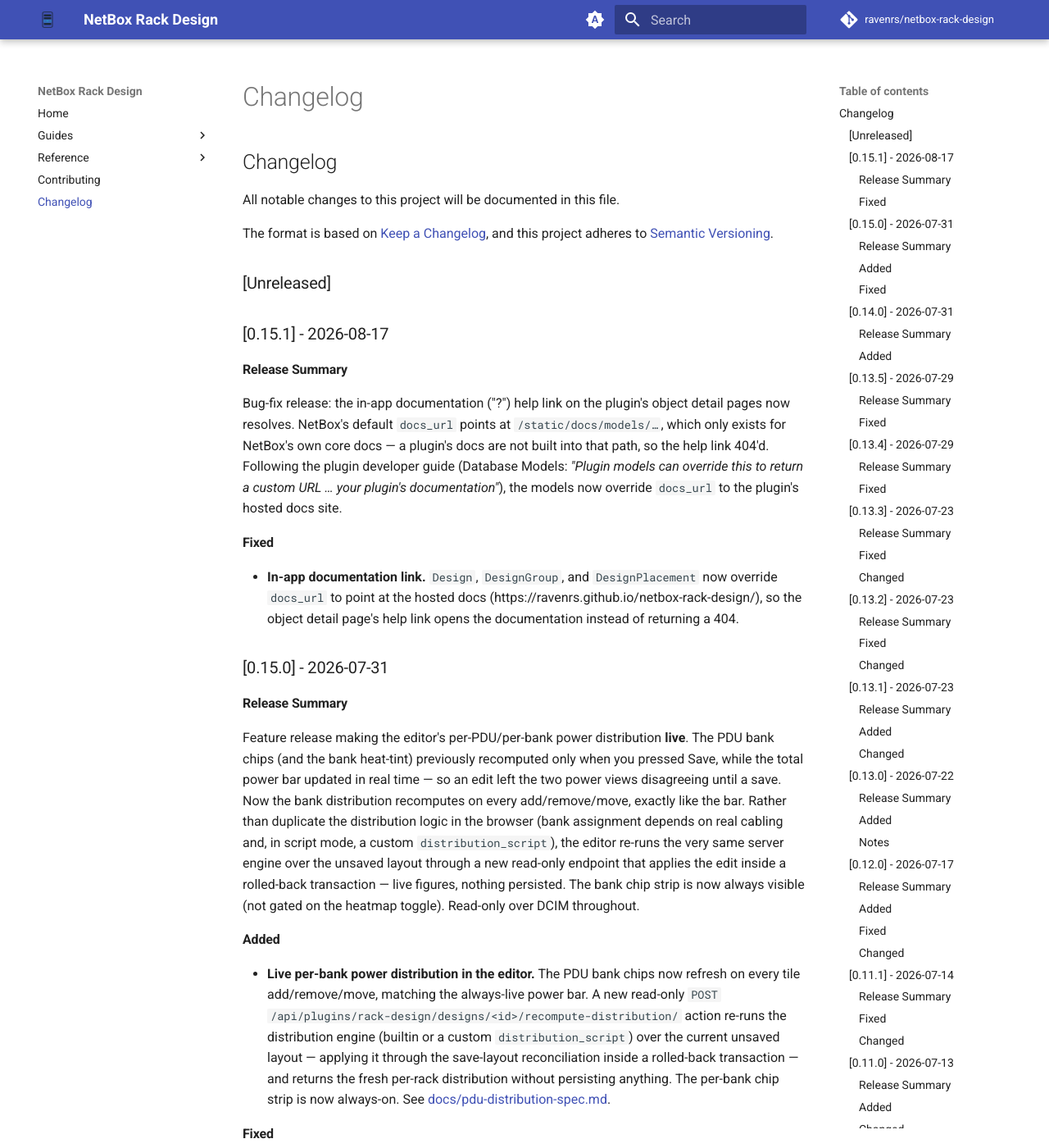
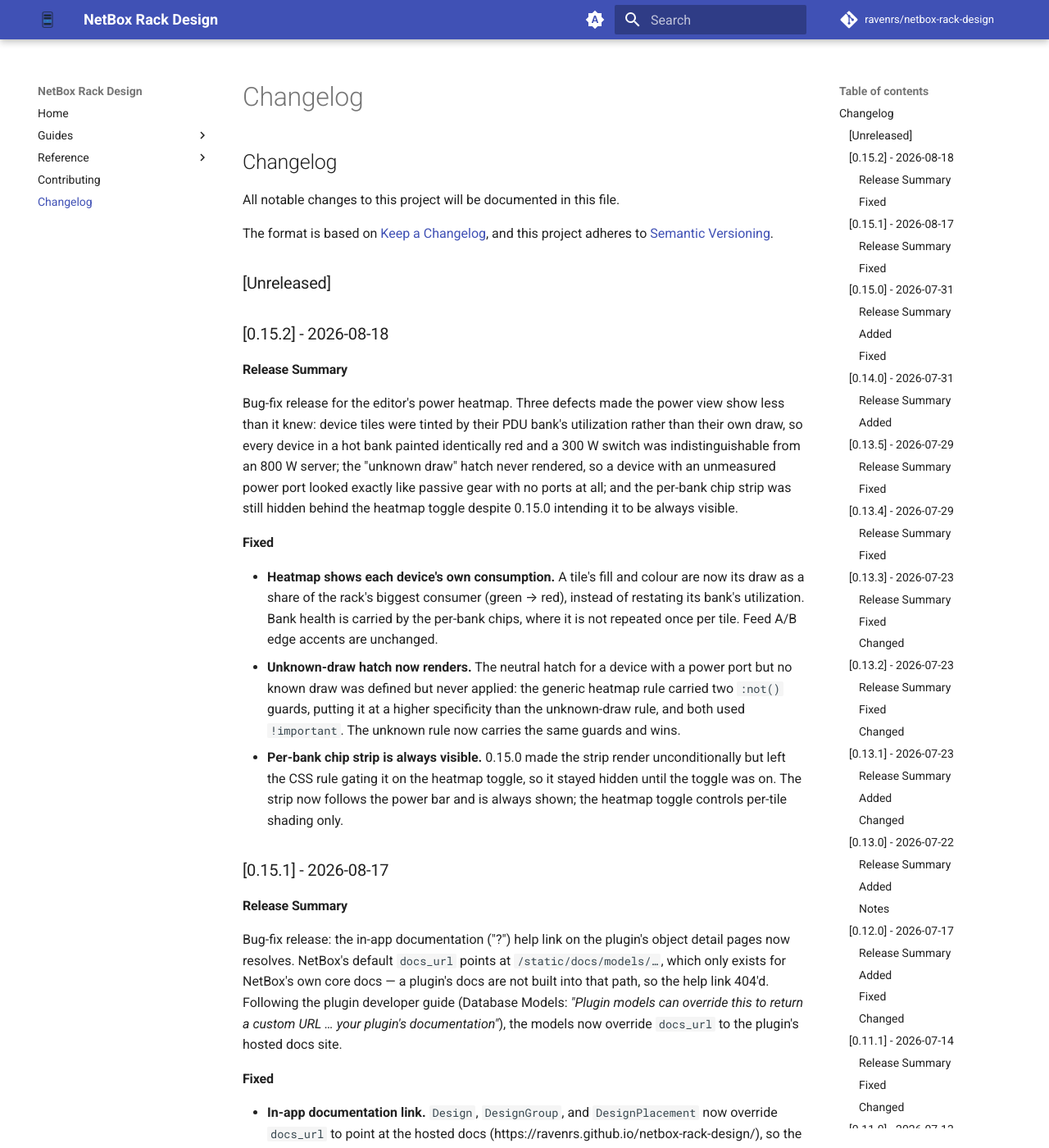
Before and after one commit to ravenrs/netbox-rack-design, an MkDocs documentation site: the page built from docs/changelog.md, in a window 1280 px wide and 1400 px high. Shown: the whole window at 82% size. Built offline with MkDocs 1.6.1 and Material for MkDocs 9.7.7, drawn with Linux system fonts in a browser that asks for light colours; comment, search, counter and statistics services are not loaded.

Commit message:
Release v0.15.2 (#23)

```diff
--- a/CHANGELOG.md
+++ b/CHANGELOG.md
@@ -6,6 +6,33 @@
 and this project adheres to [Semantic Versioning](https://semver.org/spec/v2.0.0.html).
 
 ## [Unreleased]
+
+## [0.15.2] - 2026-08-18
+
+### Release Summary
+
+Bug-fix release for the editor's power heatmap. Three defects made the power view
+show less than it knew: device tiles were tinted by their PDU bank's utilization
+rather than their own draw, so every device in a hot bank painted identically red
+and a 300 W switch was indistinguishable from an 800 W server; the "unknown draw"
+hatch never rendered, so a device with an unmeasured power port looked exactly like
+passive gear with no ports at all; and the per-bank chip strip was still hidden
+behind the heatmap toggle despite 0.15.0 intending it to be always visible.
+
+### Fixed
+- **Heatmap shows each device's own consumption.** A tile's fill and colour are now
+  its draw as a share of the rack's biggest consumer (green → red), instead of
+  restating its bank's utilization. Bank health is carried by the per-bank chips,
+  where it is not repeated once per tile. Feed A/B edge accents are unchanged.
+- **Unknown-draw hatch now renders.** The neutral hatch for a device with a power
+  port but no known draw was defined but never applied: the generic heatmap rule
+  carried two `:not()` guards, putting it at a higher specificity than the
+  unknown-draw rule, and both used `!important`. The unknown rule now carries the
+  same guards and wins.
+- **Per-bank chip strip is always visible.** 0.15.0 made the strip render
+  unconditionally but left the CSS rule gating it on the heatmap toggle, so it
+  stayed hidden until the toggle was on. The strip now follows the power bar and is
+  always shown; the heatmap toggle controls per-tile shading only.
 
 ## [0.15.1] - 2026-08-17
 
--- a/netbox_rack_design/__init__.py
+++ b/netbox_rack_design/__init__.py
@@ -9,7 +9,7 @@
 
 __author__ = """Petr Voronov"""
 __email__ = "ravenrs@gmail.com"
-__version__ = "0.15.1"
+__version__ = "0.15.2"
 
 
 from netbox.plugins import PluginConfig
--- a/pyproject.toml
+++ b/pyproject.toml
@@ -7,7 +7,7 @@
 
 [project]
 name =  "netbox-rack-design"
-version = "0.15.1"
+version = "0.15.2"
 authors = [
     {name = "Petr Voronov", email = "ravenrs@gmail.com"},
 ]
```
Also changed, not shown: netbox_rack_design/static/netbox_rack_design/css/editor.css (+4 -4 lines), netbox_rack_design/static/netbox_rack_design/js/power_heatmap.js (+13 -21 lines).
